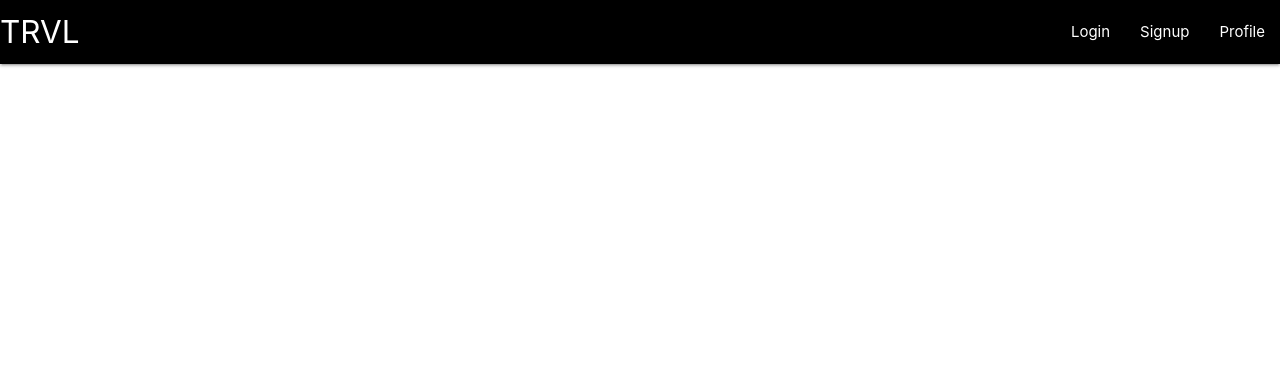
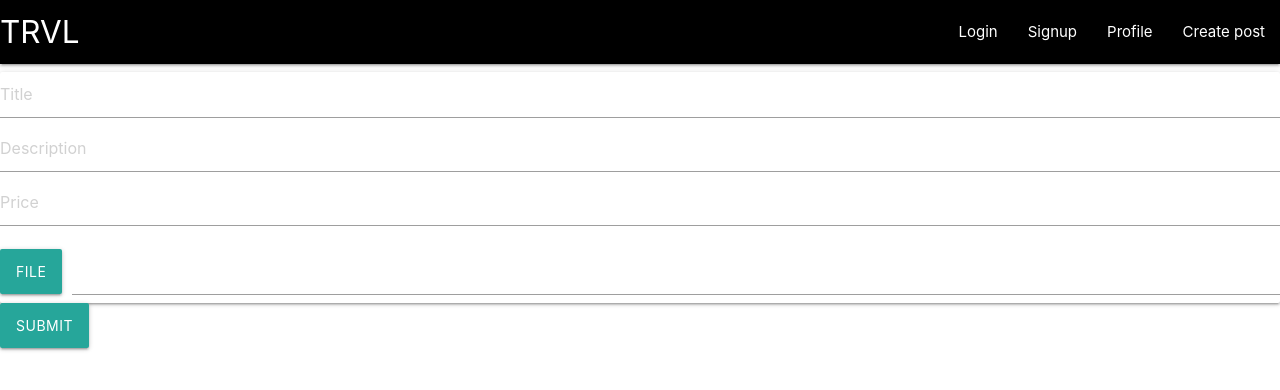
Before and after one commit to ZacariDigital/TRVL-APP-FRONT-END, a React (Create React App) app in the folder client/: page /createpost in a window 1280 px wide. Shown: the top 390 px of the page. Built offline with nearby package versions, Linux system fonts and the light colour scheme.

Commit message:
setting up base front-end structure

```diff
--- a/client/src/App.js
+++ b/client/src/App.js
@@ -6,6 +6,8 @@ import Login from './components/Login'
 import Signup from './components/Signup'
 import Profile from './components/Profile'
 import Home from './components/Home'
+import Createpost from './components/Createpost'
+
 
 
 export default function App() {
@@ -17,6 +19,8 @@ export default function App() {
       <Route path="/login" element={<Login/>}/>
       <Route path="/signup" element={<Signup/>}/>
       <Route path="/profile" element={<Profile/>}/>
+      <Route path="/createpost" element={<Createpost/>}/>
+
 
 
       </Routes>
--- /dev/null
+++ b/client/src/components/Createpost.js
@@ -0,0 +1,28 @@
+import React from 'react'
+
+const CreatePost = ()=>{
+    return(
+        <div className='card input-filed'>
+            <input type="text" placeholder='Title'/>
+            <input type="text" placeholder='Description'/>
+            <input type="text" placeholder='Price'/>
+            <div className="file-field input-field">
+                <div class="btn">
+                <span>File</span>
+                <input type="file"/>
+                </div>
+                <div class="file-path-wrapper">
+                <input class="file-path validate" type="text"/>
+            </div>
+            <button className="btn waves-effect waves-darken">
+                    Submit
+                </button>
+            </div>
+
+
+
+        </div>
+    )
+}
+
+export default CreatePost
--- a/client/src/components/NavBar.js
+++ b/client/src/components/NavBar.js
@@ -12,6 +12,8 @@ const NavBar = () =>{
             <li><a href="/login">Login</a></li>
             <li><a href="/signup">Signup</a></li>
             <li><a href="/profile">Profile</a></li>
+            <li><a href="/createpost">Create post</a></li>
+
           </ul>
         </div>
       </nav>
```
